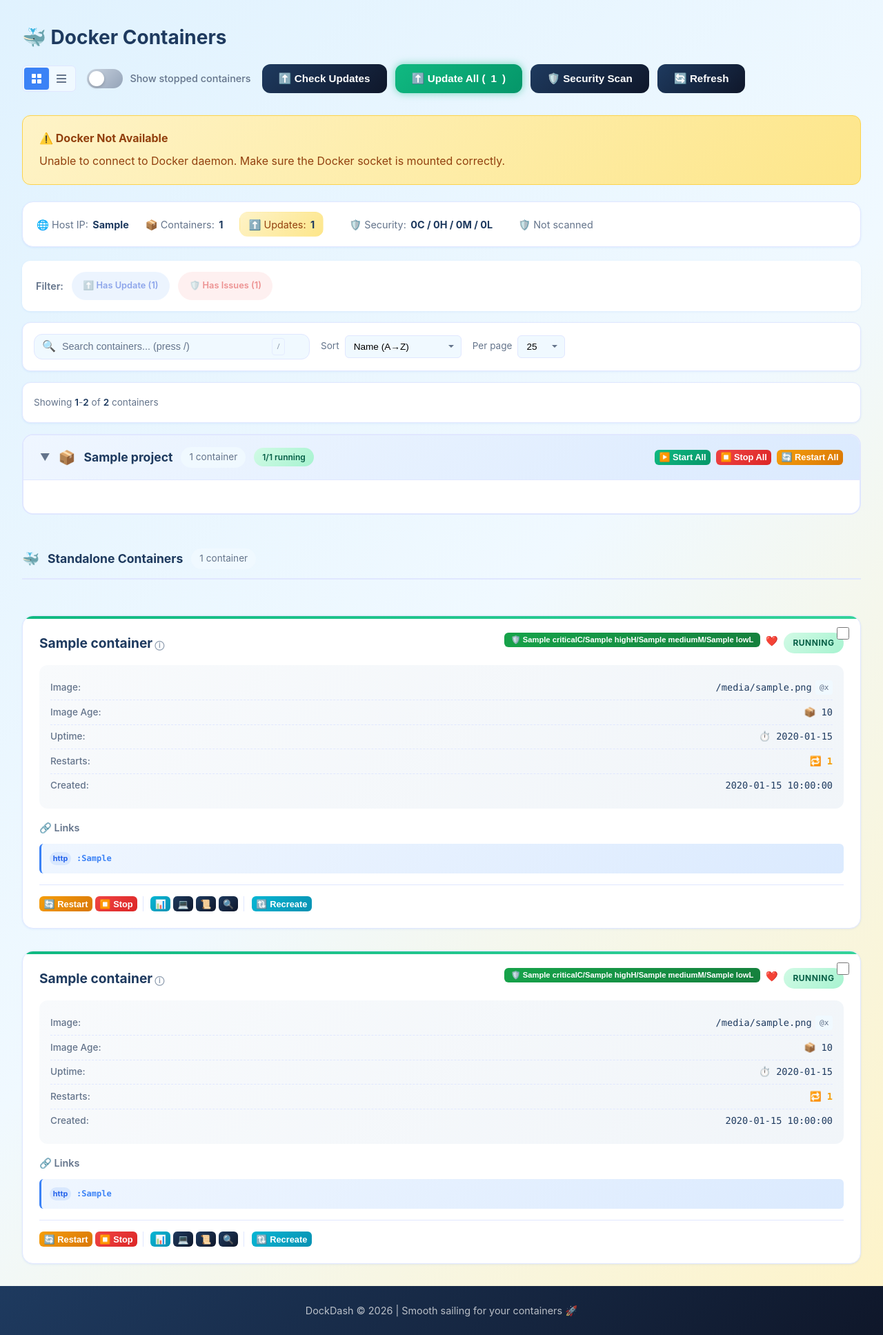
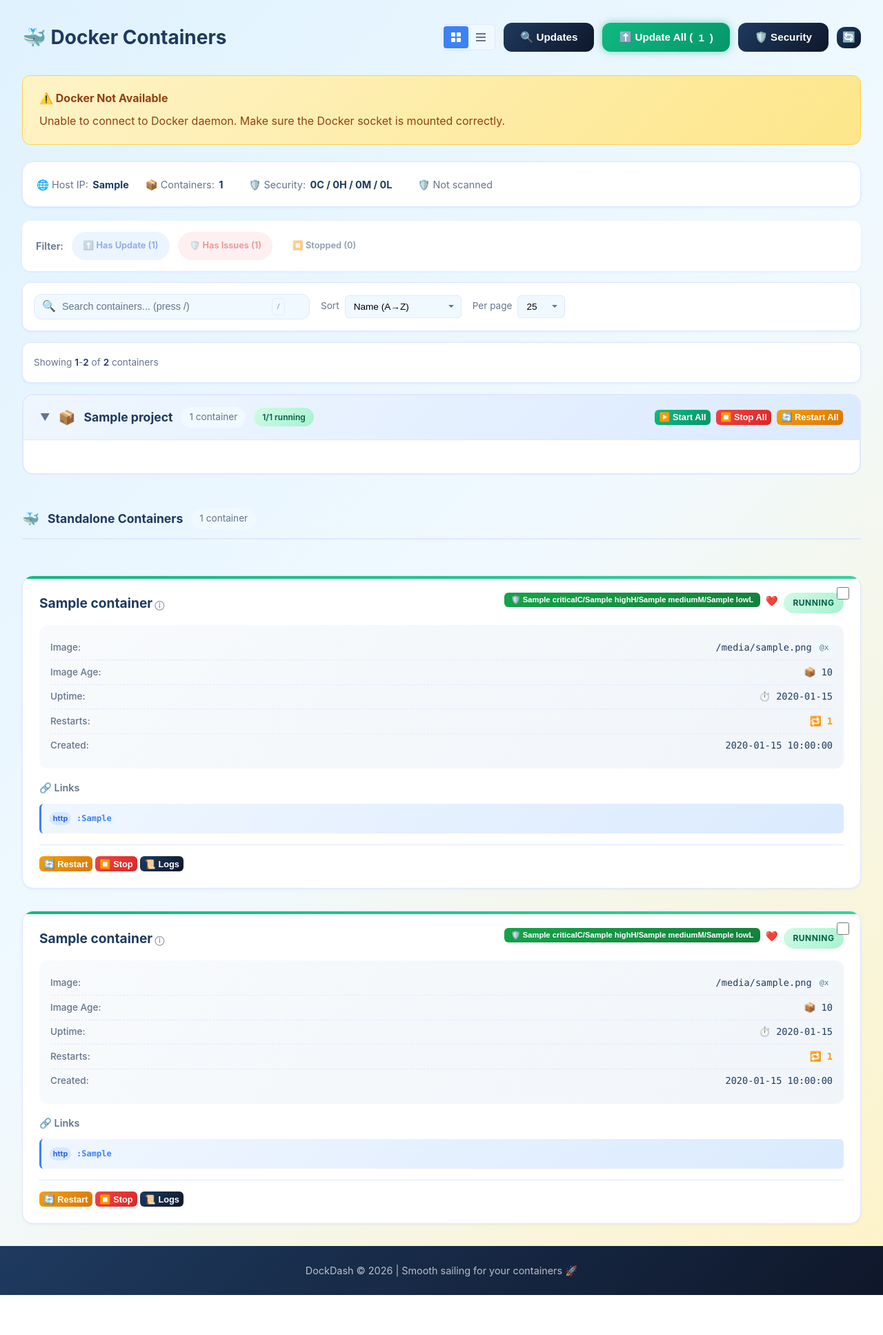
Before and after one commit to efreem81/dockdash, a Flask app: template templates/dashboard.html in a window 1280 px wide. Shown: the whole page at 69% size. After the commit the page ends 1877 px from the top, so only its background shows below. Run offline with Flask 3, Linux system fonts and the light colour scheme; the template is opened without the code that fills it: most values are stand-ins (such as "Sample title", 1, 10 or a date in 2020); some libraries are stand-ins or nearby versions.

Commit message:
feat: Add filter for stopped containers in dashboard and update related UI elements

```diff
--- a/static/js/dashboard.js
+++ b/static/js/dashboard.js
@@ -165,13 +165,26 @@ document.addEventListener('DOMContentLoaded', function() {
         }
     });
 
-    // Show all toggle
-    const showAllToggle = document.getElementById('showAllToggle');
-    if (showAllToggle) {
-        showAllToggle.addEventListener('change', function() {
-            const showAll = this.checked;
-            window.location.href = '/dashboard?show_all=' + showAll;
+    // Stopped containers filter (loads stopped containers when enabled)
+    const stoppedFilter = document.getElementById('filterStopped');
+    const dashboardEl = document.querySelector('.dashboard');
+    if (stoppedFilter) {
+        stoppedFilter.addEventListener('change', function() {
+            const pageShowAll = dashboardEl?.dataset.showAll === 'true';
+            if (this.checked && !pageShowAll) {
+                window.location.href = '/dashboard?show_all=true';
+                return;
+            }
+            if (!this.checked && pageShowAll) {
+                window.location.href = '/dashboard?show_all=false';
+                return;
+            }
+            applyFilters();
         });
+
+        if (stoppedFilter.checked) {
+            applyFilters();
+        }
     }
 
     // Logs follow checkbox
@@ -735,7 +748,8 @@ async function recreateContainer(id, name) {
 
 async function waitForContainerStatus(id, expectedStatuses, maxMs) {
     const start = Date.now();
-    const showAll = document.getElementById('showAllToggle')?.checked ? 'true' : 'false';
+    const dashboardEl = document.querySelector('.dashboard');
+    const showAll = (dashboardEl?.dataset.showAll === 'true' || document.getElementById('filterStopped')?.checked) ? 'true' : 'false';
     while ((Date.now() - start) < maxMs) {
         try {
             const resp = await fetch(`/api/containers?show_all=${showAll}`);
@@ -1315,6 +1329,7 @@ function closeVulnModal(event) {
 function applyFilters() {
     const hasUpdateFilter = document.getElementById('filterHasUpdate')?.checked || false;
     const hasVulnFilter = document.getElementById('filterHasVuln')?.checked || false;
+    const stoppedOnly = document.getElementById('filterStopped')?.checked || false;
     const showCritical = document.getElementById('filterCritical')?.checked ?? true;
     const showHigh = document.getElementById('filterHigh')?.checked ?? true;
     const showMedium = document.getElementById('filterMedium')?.checked ?? false;
@@ -1329,7 +1344,7 @@ function applyFilters() {
     // Show/hide clear button
     const clearBtn = document.getElementById('clearFiltersBtn');
     if (clearBtn) {
-        clearBtn.style.display = (hasUpdateFilter || hasVulnFilter) ? 'inline-block' : 'none';
+        clearBtn.style.display = (hasUpdateFilter || hasVulnFilter || stoppedOnly) ? 'inline-block' : 'none';
     }
 
     const cards = document.querySelectorAll('.container-card');
@@ -1339,6 +1354,12 @@ function applyFilters() {
 
     cards.forEach(card => {
         let show = true;
+
+        // Check stopped-only filter
+        if (stoppedOnly) {
+            const status = card.dataset.status;
+            if (status === 'running') show = false;
+        }
 
         // Check update filter
         if (hasUpdateFilter) {
@@ -1370,6 +1391,11 @@ function applyFilters() {
     rows.forEach(row => {
         let show = true;
 
+        if (stoppedOnly) {
+            const status = row.dataset.status;
+            if (status === 'running') show = false;
+        }
+
         if (hasUpdateFilter) {
             const hasUpdate = row.dataset.hasUpdate === 'true';
             if (!hasUpdate) show = false;
@@ -1406,6 +1432,8 @@ function applyFilters() {
 function clearFilters() {
     document.getElementById('filterHasUpdate').checked = false;
     document.getElementById('filterHasVuln').checked = false;
+    const stoppedFilter = document.getElementById('filterStopped');
+    if (stoppedFilter) stoppedFilter.checked = false;
     document.getElementById('filterCritical').checked = true;
     document.getElementById('filterHigh').checked = true;
     document.getElementById('filterMedium').checked = false;
--- a/templates/dashboard.html
+++ b/templates/dashboard.html
@@ -3,7 +3,7 @@
 {% block title %}Dashboard - DockDash{% endblock %}
 
 {% block content %}
-<div class="dashboard">
+<div class="dashboard" data-show-all="{{ 'true' if show_all else 'false' }}">
     <div class="page-header">
         <h1>🐳 Docker Containers</h1>
         <div class="header-actions">
@@ -24,22 +24,17 @@
                     </svg>
                 </button>
             </div>
-            <label class="toggle-switch">
-                <input type="checkbox" id="showAllToggle" {% if show_all %}checked{% endif %}>
-                <span class="toggle-slider"></span>
-                <span class="toggle-label">Show stopped containers</span>
-            </label>
             <button class="btn btn-secondary" onclick="checkAllImageUpdates()" id="checkUpdatesBtn" title="Check for image updates">
-                ⬆️ Check Updates
+                🔍 Updates
             </button>
             <button class="btn btn-success" onclick="updateAllContainers()" id="updateAllBtn" style="display: {{ 'inline-flex' if updates_count > 0 else 'none' }};" title="Update all containers with available updates">
                 ⬆️ Update All (<span id="updateAllCount">{{ updates_count }}</span>)
             </button>
             <button class="btn btn-secondary" onclick="scanAllVulnerabilities()" id="scanVulnBtn" title="Scan all images for security vulnerabilities">
-                🛡️ Security Scan
+                🛡️ Security
             </button>
-            <button class="btn btn-secondary" onclick="refreshContainers()">
-                🔄 Refresh
+            <button class="btn btn-secondary btn-icon" onclick="refreshContainers()" title="Refresh">
+                🔄
             </button>
         </div>
     </div>
@@ -82,9 +77,6 @@
     <div class="info-bar">
         <span class="host-ip">🌐 Host IP: <strong>{{ host_ip }}</strong></span>
         <span class="container-count">📦 Containers: <strong id="containerCount">{{ containers|length }}</strong></span>
-        <a href="#" class="info-stat info-stat-clickable" id="updateCountLink" onclick="toggleUpdateFilter(); return false;" style="display: {{ 'inline-flex' if updates_count > 0 else 'none' }};" title="Click to filter containers with updates">
-            ⬆️ Updates: <strong id="updateCountValue">{{ updates_count }}</strong>
-        </a>
         {% set vuln_container_count = containers|selectattr('vulnerabilities')|selectattr('vulnerabilities.total', 'gt', 0)|list|length %}
         <a href="#" class="info-stat info-stat-clickable" id="vulnCountLink" onclick="toggleVulnFilter(); return false;" style="display: {{ 'inline-flex' if vuln_container_count > 0 else 'none' }};" title="Click to filter containers with vulnerabilities">
             {% set total_critical = vuln_results.values()|selectattr('critical')|map(attribute='critical')|sum %}
@@ -113,6 +105,11 @@
                 <input type="checkbox" id="filterHasVuln" onchange="applyFilters()">
                 {% set vuln_container_count = containers|selectattr('vulnerabilities')|selectattr('vulnerabilities.total', 'gt', 0)|list|length %}
                 <span class="filter-tag filter-vuln">🛡️ Has Issues (<span id="filterVulnCount">{{ vuln_container_count }}</span>)</span>
+            </label>
+            {% set stopped_container_count = containers|rejectattr('status', 'equalto', 'running')|list|length %}
+            <label class="filter-checkbox">
+                <input type="checkbox" id="filterStopped" onchange="applyFilters()" {% if show_all %}checked{% endif %}>
+                <span class="filter-tag">⏹️ Stopped (<span id="filterStoppedCount">{{ stopped_container_count }}</span>)</span>
             </label>
         </div>
         <div class="filter-group filter-severity-group" id="severityFilters" style="display: none;">
@@ -302,7 +299,6 @@
             {% endif %}
 
             <div class="container-actions">
-                <!-- Primary lifecycle actions -->
                 <div class="btn-group">
                     {% if container.status == 'running' %}
                     <button class="btn btn-warning btn-xs" onclick="restartContainer('{{ container.id }}', '{{ container.name }}')" title="Restart container">
@@ -315,35 +311,9 @@
                     <button class="btn btn-success btn-xs" onclick="startContainer('{{ container.id }}', '{{ container.name }}')" title="Start container">
                         ▶️ <span class="action-label">Start</span>
                     </button>
-                    <button class="btn btn-danger btn-xs" onclick="removeContainer('{{ container.id }}', '{{ container.name }}')" title="Remove container">
-                        🗑️ <span class="action-label">Remove</span>
-                    </button>
-                    {% endif %}
-                </div>
-                <!-- Info/debug actions -->
-                <div class="btn-group">
-                    {% if container.status == 'running' %}
-                    <button class="btn btn-info btn-xs" onclick="toggleStats('{{ container.id }}')" title="View live stats">
-                        📊
-                    </button>
-                    <button class="btn btn-secondary btn-xs" onclick="openExec('{{ container.id }}', '{{ container.name }}')" title="Execute command">
-                        💻
-                    </button>
                     {% endif %}
                     <button class="btn btn-secondary btn-xs" onclick="openLogs('{{ container.id }}', '{{ container.name }}')" title="View logs">
-                        📜
-                    </button>
-                    <button class="btn btn-secondary btn-xs" onclick="openInspect('{{ container.id }}', '{{ container.name }}')" title="Inspect details">
-                        🔍
-                    </button>
-                </div>
-                <!-- Update actions -->
-                <div class="btn-group">
-                    <button class="btn btn-info btn-xs" onclick="recreateContainer('{{ container.id }}', '{{ container.name }}')" title="Recreate with latest image">
-                        🔃 <span class="action-label">Recreate</span>
-                    </button>
-                    <button class="btn btn-success btn-xs update-container-btn" onclick="updateContainer('{{ container.id }}', '{{ container.name }}')" title="Update available - click to update" style="display: {{ 'inline-flex' if container.has_update else 'none' }};">
-                        ⬆️ <span class="action-label">Update</span>
+                        📜 <span class="action-label">Logs</span>
                     </button>
                 </div>
             </div>
@@ -406,7 +376,7 @@
         <div class="empty-state" id="emptyState" style="display: none;">
             <span class="empty-icon">📦</span>
             <h3 id="emptyStateTitle">No containers found</h3>
-            <p id="emptyStateText">{% if show_all %}There are no Docker containers on this host.{% else %}There are no running containers. Toggle "Show stopped containers" to see all.{% endif %}</p>
+            <p id="emptyStateText">{% if show_all %}There are no Docker containers on this host.{% else %}There are no running containers. Use the "Stopped" filter to see stopped containers.{% endif %}</p>
         </div>
         <div class="empty-state" id="noResultsState" style="display: none;">
             <span class="empty-icon">🔍</span>
@@ -490,31 +460,13 @@
                         <button class="btn btn-danger btn-xs" onclick="stopContainer('{{ container.id }}', '{{ container.name }}')" title="Stop">
                             ⏹️
                         </button>
-                        <button class="btn btn-info btn-xs" onclick="toggleStats('{{ container.id }}')" title="Stats">
-                            📊
-                        </button>
-                        <button class="btn btn-secondary btn-xs" onclick="openExec('{{ container.id }}', '{{ container.name }}')" title="Execute Command">
-                            💻
-                        </button>
                         {% else %}
                         <button class="btn btn-success btn-xs" onclick="startContainer('{{ container.id }}', '{{ container.name }}')" title="Start">
                             ▶️
                         </button>
-                        <button class="btn btn-danger btn-xs" onclick="removeContainer('{{ container.id }}', '{{ container.name }}')" title="Remove">
-                            🗑️
-                        </button>
                         {% endif %}
                         <button class="btn btn-secondary btn-xs" onclick="openLogs('{{ container.id }}', '{{ container.name }}')" title="Logs">
                             📜
-                        </button>
-                        <button class="btn btn-secondary btn-xs" onclick="openInspect('{{ container.id }}', '{{ container.name }}')" title="Inspect">
-                            🔍
-                        </button>
-                        <button class="btn btn-info btn-xs" onclick="recreateContainer('{{ container.id }}', '{{ container.name }}')" title="Recreate">
-                            🔃
-                        </button>
-                        <button class="btn btn-success btn-xs update-container-btn" onclick="updateContainer('{{ container.id }}', '{{ container.name }}')" title="Update" style="display: {{ 'inline-flex' if container.has_update else 'none' }};">
-                            ⬆️
                         </button>
                     </td>
                     <td class="cell-links">
@@ -550,7 +502,7 @@
             <div class="empty-state">
                 <span class="empty-icon">📦</span>
                 <h3>No containers found</h3>
-                <p>{% if show_all %}There are no Docker containers on this host.{% else %}There are no running containers. Toggle "Show stopped containers" to see all.{% endif %}</p>
+                <p>{% if show_all %}There are no Docker containers on this host.{% else %}There are no running containers. Use the "Stopped" filter to see stopped containers.{% endif %}</p>
             </div>
         {% endif %}
     </div>
```
Also changed, not shown: services/lifecycle_service.py (+9 -3 lines).
